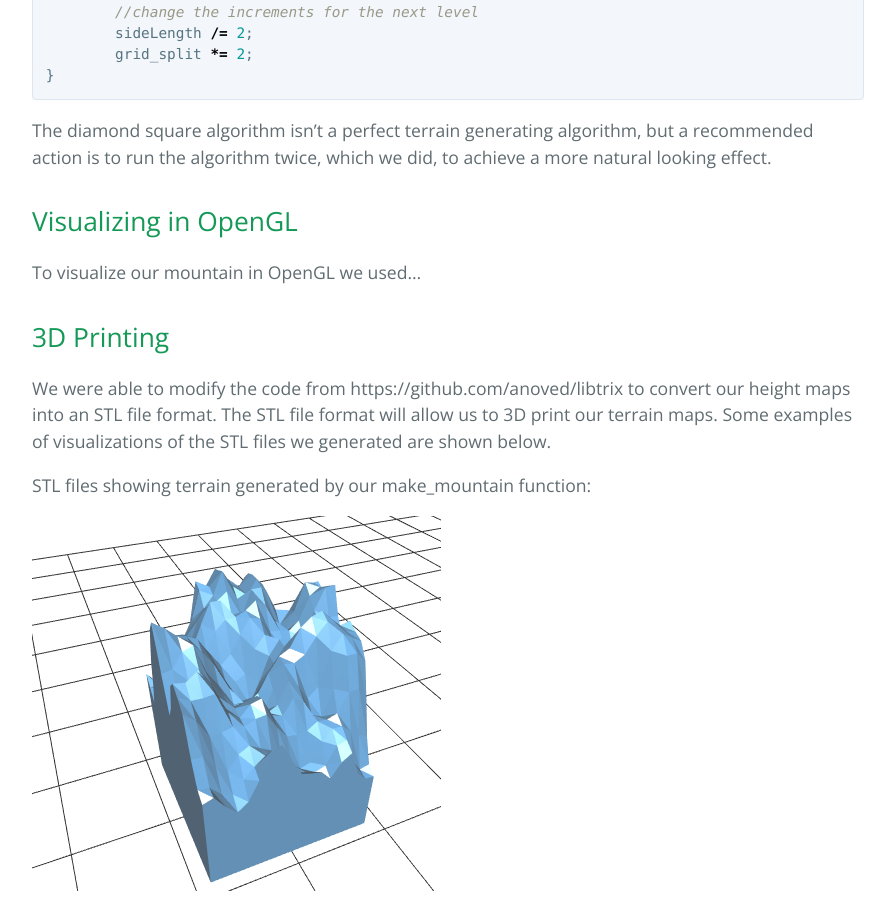
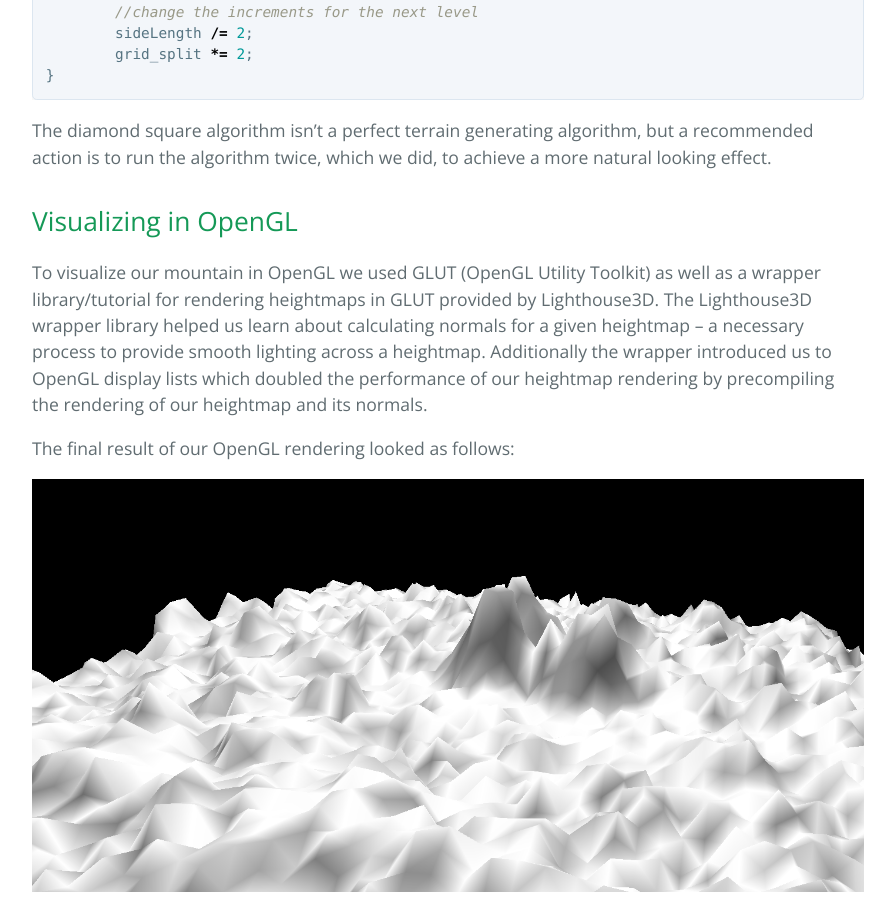
Before and after one commit to vickymmcd/3DFractalMountains, a Jekyll site: the page built from docs/index.md, in a window 1280 px wide and 900 px high, scrolled down 1349 px. Shown: the whole window, without its empty margins (192-1087 px from the left). Built offline with Jekyll 4.4.1, drawn with Linux system fonts in a browser that asks for light colours; our own code applies the rules of GitHub Pages for plain Markdown files.

Commit message:
updating report

```diff
--- a/docs/index.md
+++ b/docs/index.md
@@ -42,7 +42,11 @@ The diamond square algorithm isn't a perfect terrain generating algorithm, but a
 
 ## Visualizing in OpenGL
 
-To visualize our mountain in OpenGL we used...
+To visualize our mountain in OpenGL we used GLUT (OpenGL Utility Toolkit) as well as a wrapper library/tutorial for rendering heightmaps in GLUT provided by Lighthouse3D. The Lighthouse3D wrapper library helped us learn about calculating normals for a given heightmap -- a necessary process to provide smooth lighting across a heightmap. Additionally the wrapper introduced us to OpenGL display lists which doubled the performance of our heightmap rendering by precompiling the rendering of our heightmap and its normals.
+
+The final result of our OpenGL rendering looked as follows:
+
+![](https://raw.githubusercontent.com/vickymmcd/3DFractalMountains/master/docs/images/mountain_range.png)
 
 ## 3D Printing
 
```
Also changed, not shown: docs/images/mountain_range.png (added), docs/mountain_range.png (added).
